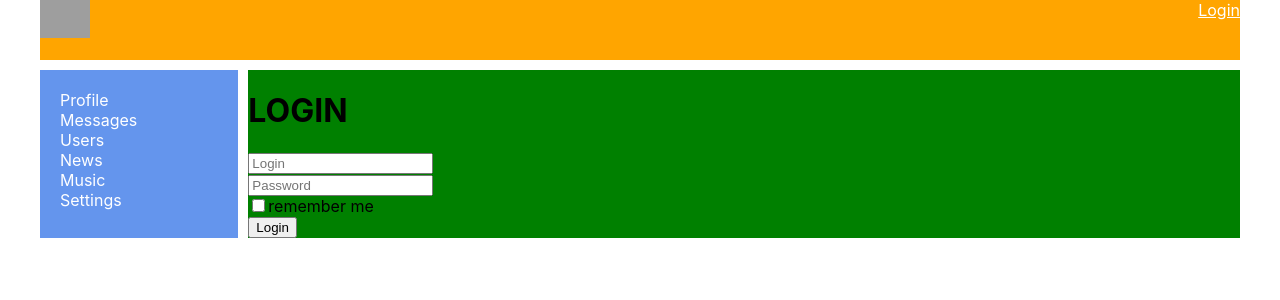
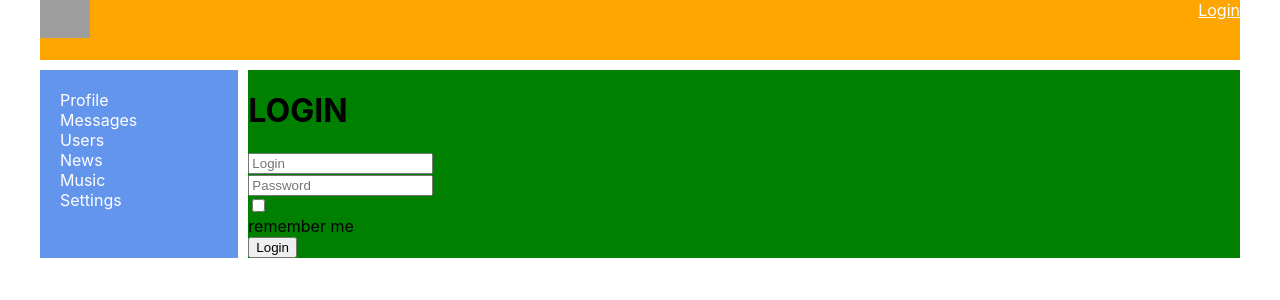
Before and after one commit to AlexeiMir/socialnetwork, a React (Create React App) app: page /login in a window 1280 px wide. Shown: the top 300 px of the page. Built offline with nearby package versions, Linux system fonts and the light colour scheme; no server answers; grey boxes are pictures that could not be loaded.

Commit message:
77 lesson 2

```diff
--- a/src/FormsControls/FormsControls.js
+++ b/src/FormsControls/FormsControls.js
@@ -3,13 +3,23 @@ import styles from './FormsControls.module.css'
 
 
 
-export const Textarea = ({input,meta, ...restProps}) => {
+export const FormControl = ({input,meta,child, ...props}) => {
     const hasErrors = meta.error&&meta.touched
     return <div className={styles.formControl+" "+(hasErrors?styles.error:'')}>
     <div>
-    <textarea {...input} {...restProps}/>
+    {props.children}
     </div>
    {hasErrors&&<span>{meta.error}</span>}
     </div>
 
 }
+
+export const Input = (props) => {
+   const {input,meta,child, ...restProps} = props;
+   return <FormControl {...props}> <input {...input} {...restProps} /> </FormControl>
+}
+
+export const Textarea = (props) => {
+    const {input,meta,child, ...restProps} = props;
+    return <FormControl {...props}> <textarea {...input} {...restProps} /> </FormControl>
+ }
--- a/src/components/Login/Login.jsx
+++ b/src/components/Login/Login.jsx
@@ -1,15 +1,18 @@
 import React from "react"
 import { reduxForm, Field } from "redux-form"
+import {Input} from '../../FormsControls/FormsControls'
+import { required,maxLengthCreator } from "../../utils/validators/validators"
 
+const maxLenght20 = maxLengthCreator(20)
 
 const LoginPage = (props) => {
 
     return (
     <form onSubmit={props.handleSubmit}>
      <div>
-        <div> <Field placeholder={"Login"} name={"login"} component={"input"} /> </div>
-        <div> <Field placeholder={"Password"} name={"password"} component={"input"} /> </div>
-        <div><Field type={"checkbox"} name={"rememberMe"} component={"input"}/>remember me</div>
+        <div> <Field placeholder={"Login"} name={"login"} component={Input} validate={[required,maxLenght20]} /> </div>
+        <div> <Field placeholder={"Password"} name={"password"} component={Input} /> </div>
+        <div><Field type={"checkbox"} name={"rememberMe"} component={Input}/>remember me</div>
         <div> <button>Login</button>  </div>
     </div>
     </form>
```
